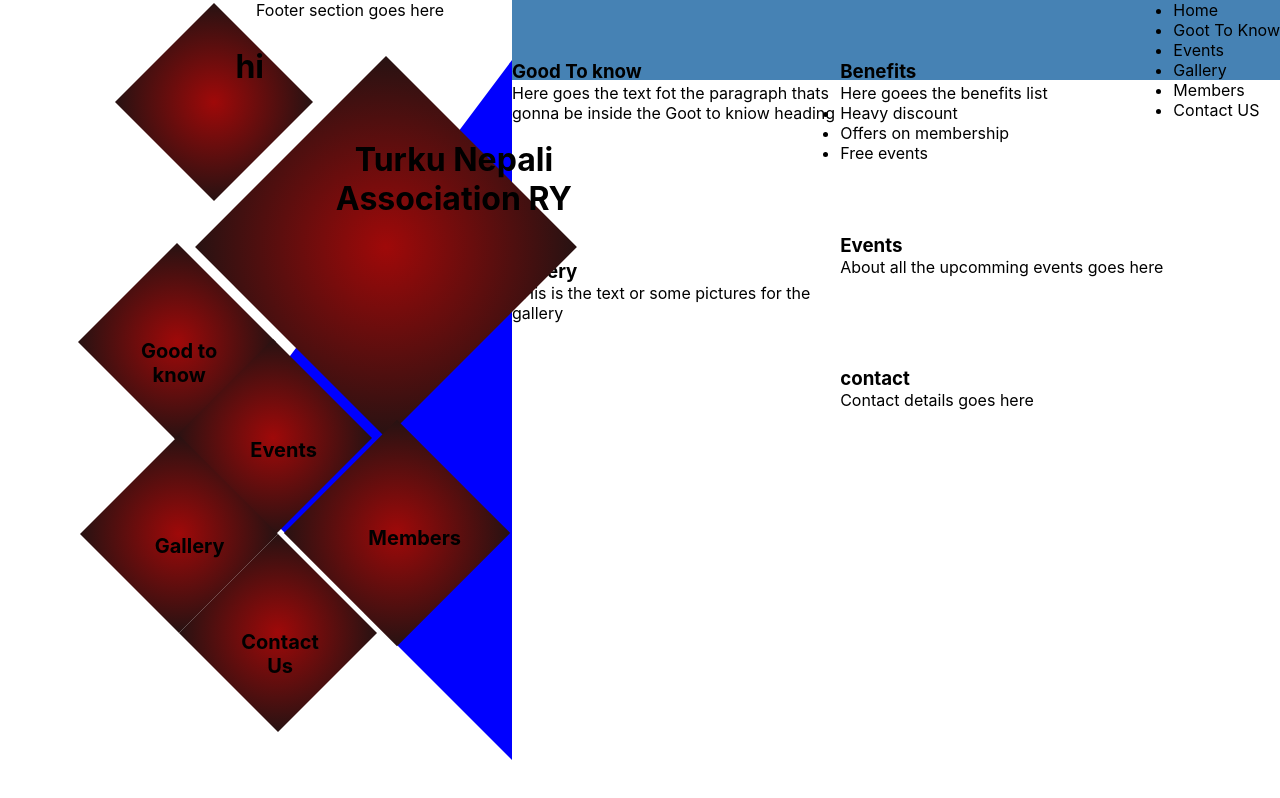
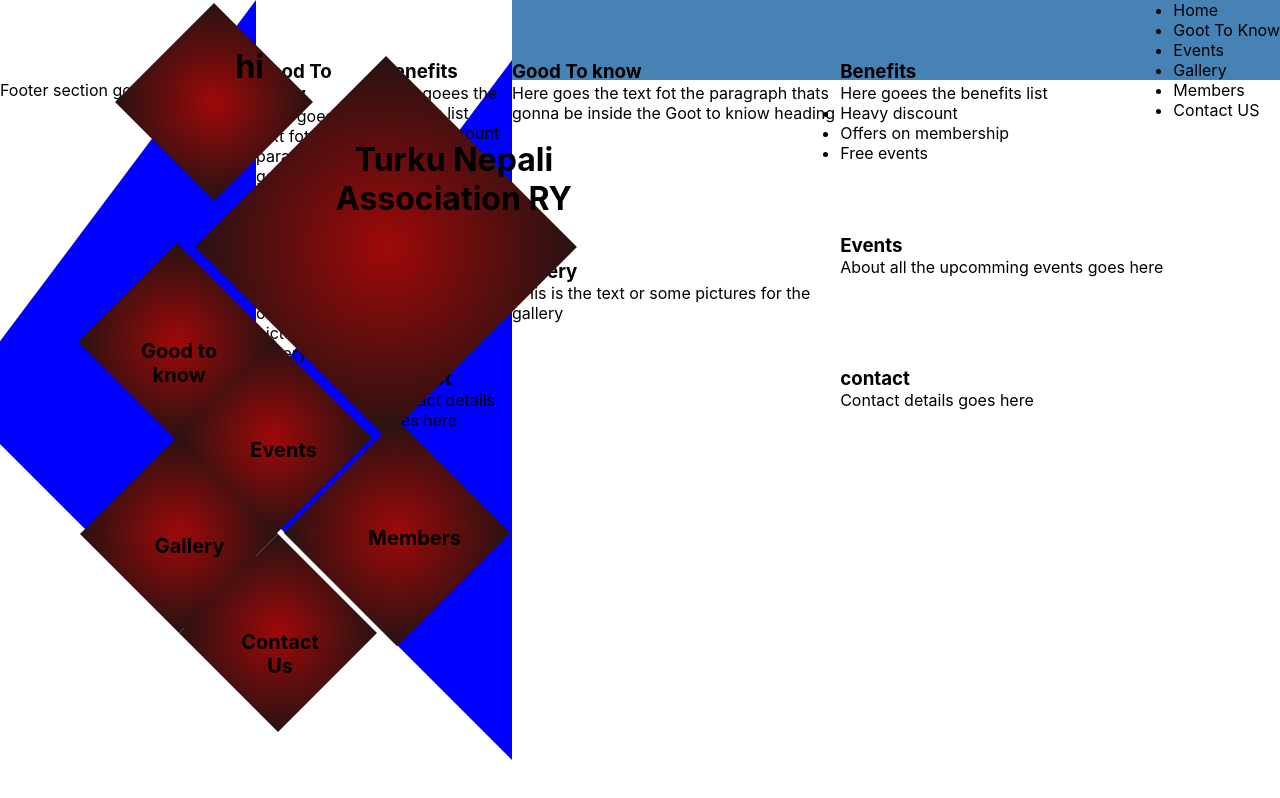
Before and after one commit to sdhakal18/Turkunepal, a React (Create React App) app in the folder tna-app/: page / in a window 1280 px wide. Built offline with nearby package versions, Linux system fonts and the light colour scheme.

Commit message:
everything is

```diff
--- a/tna-app/src/App.js
+++ b/tna-app/src/App.js
@@ -12,6 +12,7 @@ function App() {
     <div className="App">
       <LeftContainer />
       <NavBar />
+      <Container/>
       <Footer />
     </div>
   );
```
